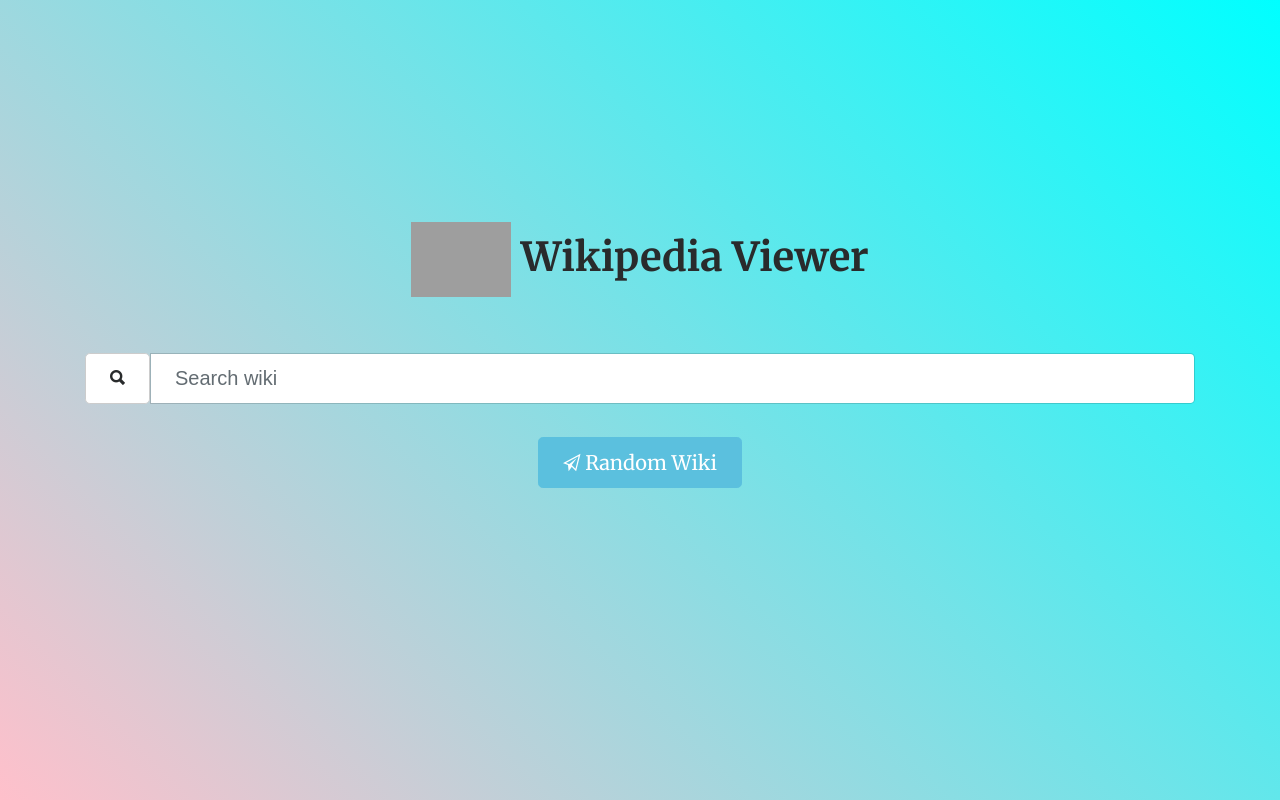
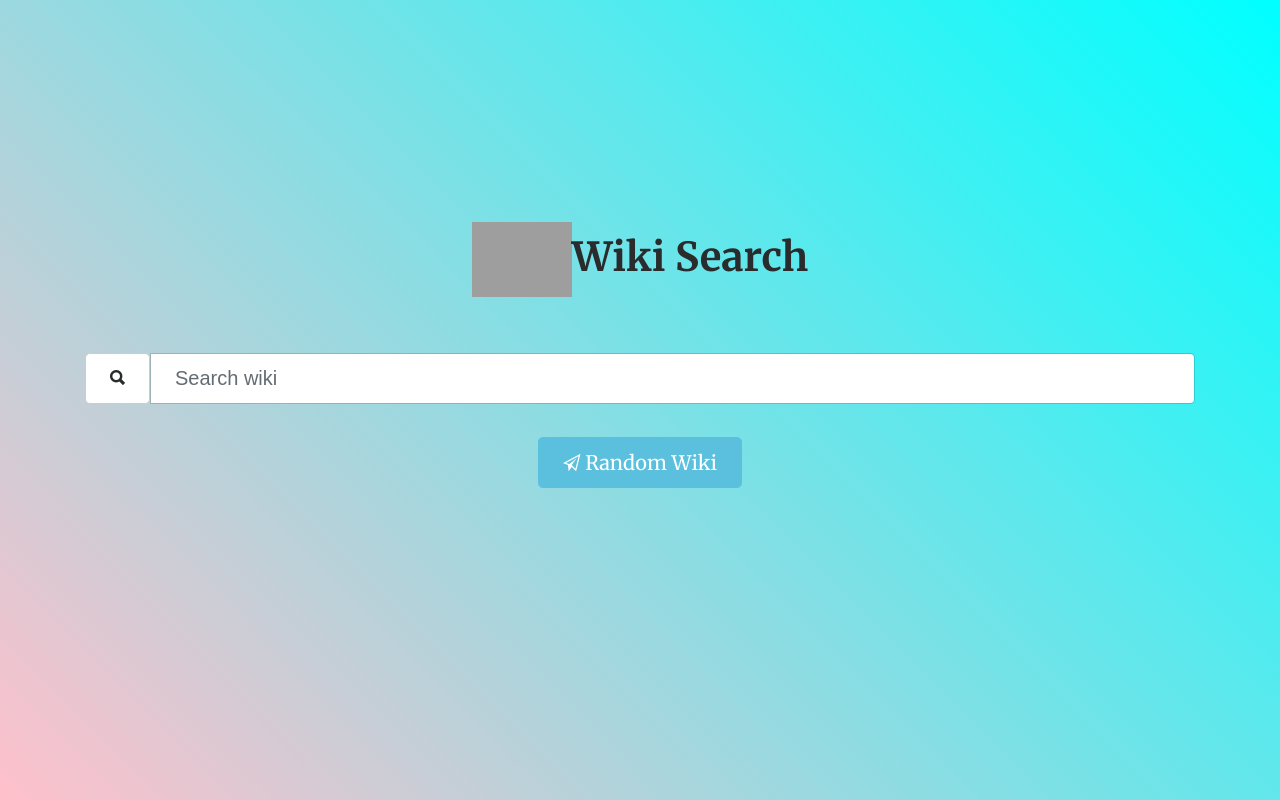
Before and after one commit to anthonydevelops/Wikipedia-Viewer, a plain HTML site: page index.html in a window 1280 px wide. Drawn offline with nearby package versions, Linux system fonts and the light colour scheme; grey boxes are pictures that could not be loaded.

Commit message:
Updated minor change of name

```diff
--- a/index.html
+++ b/index.html
@@ -1,5 +1,6 @@
 <!DOCTYPE html>
 <html>
+
 <head>
   <meta charset="utf-8">
   <meta name="viewport" content="width=device-width, initial-scale=1, shrink-to-fit=no">
@@ -7,15 +8,15 @@
   <link type="text/css" rel="stylesheet" href="https://fonts.googleapis.com/css?family=Merriweather:400,700">
   <link type="text/css" rel="stylesheet" href="https://code.ionicframework.com/ionicons/2.0.1/css/ionicons.min.css">
   <link type="text/css" rel="stylesheet" href="styles.css">
-    <title>Wikipedia Viewer</title>
+  <title>Wiki Search</title>
 </head>
+
 <body>
   <div class="container">
 
     <div class="input-area">
       <h1 class="text-center font-weight-bold">
-          <img src="https://upload.wikimedia.org/wikipedia/en/thumb/8/80/Wikipedia-logo-v2.svg/1122px-Wikipedia-logo-v2.svg.png"
-          alt="Wikipedia Globe Logo"> Wikipedia Viewer</h1>
+        <img src="https://upload.wikimedia.org/wikipedia/en/thumb/8/80/Wikipedia-logo-v2.svg/1122px-Wikipedia-logo-v2.svg.png" alt="Wikipedia Globe Logo">Wiki Search</h1>
       <!-- Searching interface with a randomized wikipedia button -->
       <div class="search-bar input-group">
         <div class="input-group-prepend">
@@ -37,4 +38,5 @@
 
   <script type="text/javascript" src="app.js"></script>
 </body>
+
 </html>
```
Lines whose indentation alone changed are shown as unchanged.
